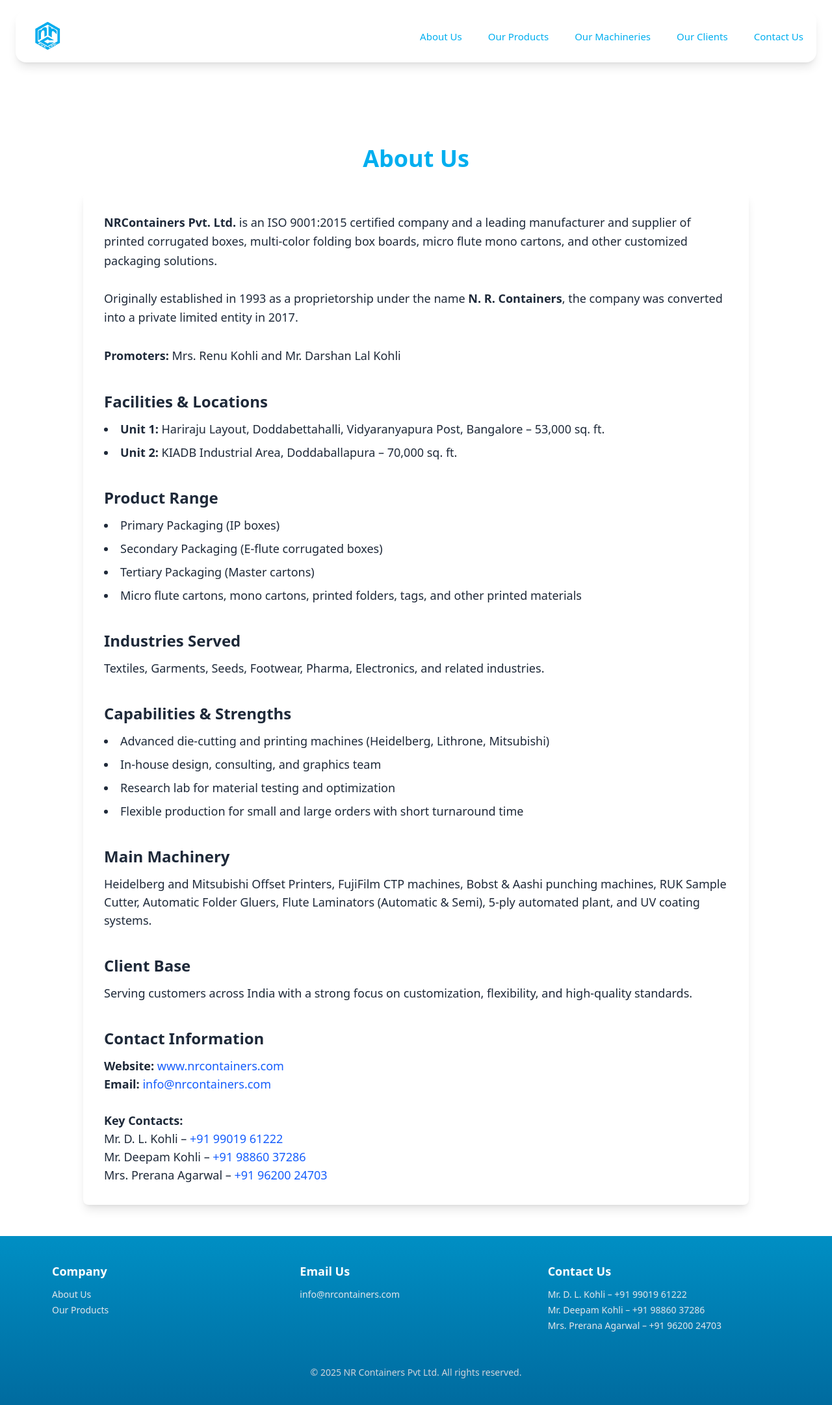
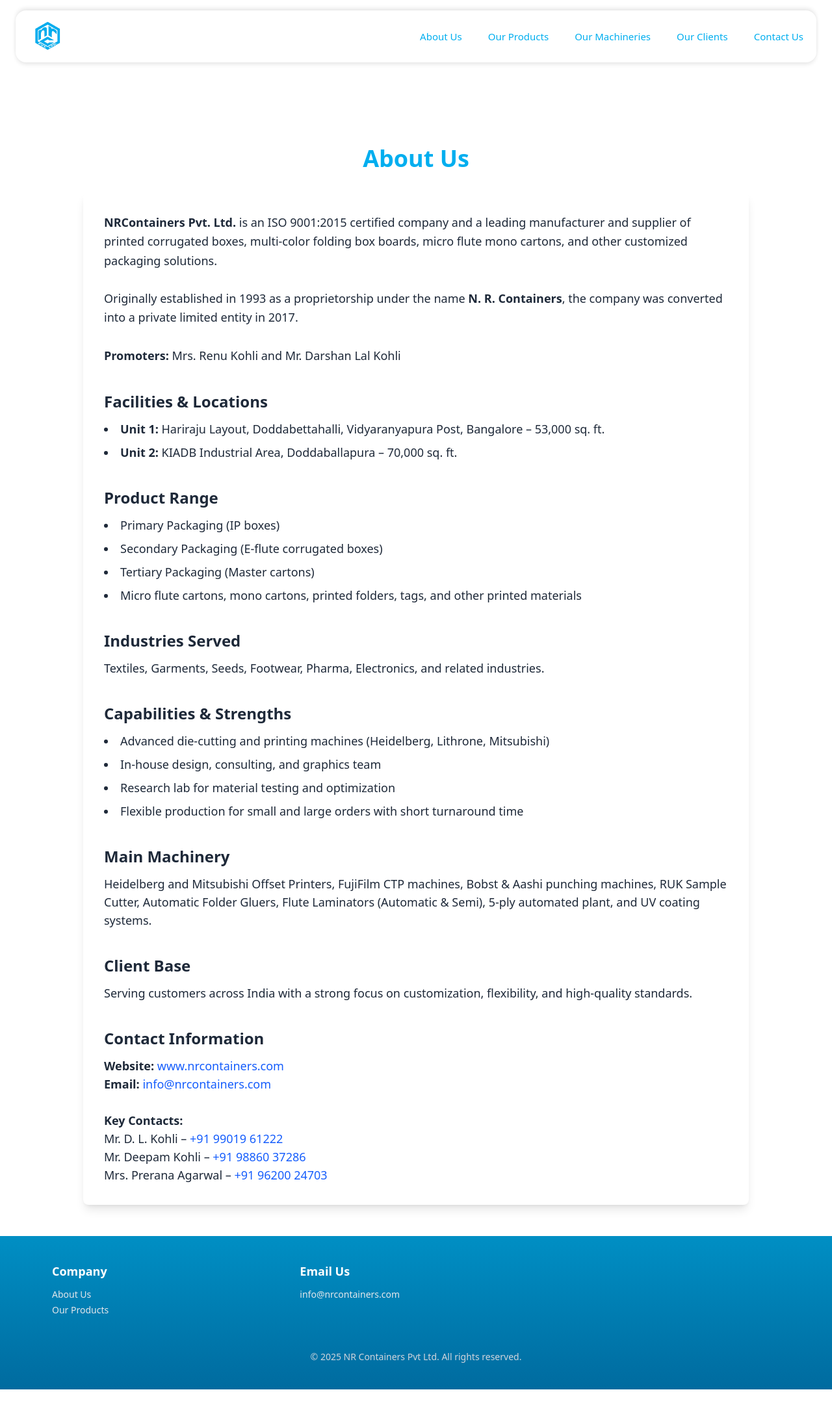
Before and after one commit to SHANKHHHH/NRC_STATIC, a React (Vite) app in the folder NRC/: page /companydetails in a window 1280 px wide. Shown: the whole page at 65% size. After the commit the page ends 2138 px from the top, so only its background shows below. Built offline with nearby package versions, Linux system fonts and the light colour scheme.

Commit message:
fixed footer

```diff
--- a/NRC/src/components/Footer/Footer.tsx
+++ b/NRC/src/components/Footer/Footer.tsx
@@ -25,14 +25,14 @@
     title: "Email Us",
     links: [{ name: "info@nrcontainers.com", path: "mailto:info@nrcontainers.com" }],
   },
-  {
-    title: "Contact Us",
-    links: [
-        { name: "Mr. D. L. Kohli – +91 99019 61222", path: "tel:+919901961222" },
-        { name: "Mr. Deepam Kohli – +91 98860 37286", path: "tel:+919886037286" },
-        { name: "Mrs. Prerana Agarwal – +91 96200 24703", path: "tel:+919620024703" },
-    ],
-  },
+  // {
+  //   title: "Contact Us",
+  //   links: [
+  //       { name: "Mr. D. L. Kohli – +91 99019 61222", path: "tel:+919901961222" },
+  //       { name: "Mr. Deepam Kohli – +91 98860 37286", path: "tel:+919886037286" },
+  //       { name: "Mrs. Prerana Agarwal – +91 96200 24703", path: "tel:+919620024703" },
+  //   ],
+  // },
 ];
 
 const Footer = () => {
--- a/NRC/src/components/Header/Header.tsx
+++ b/NRC/src/components/Header/Header.tsx
@@ -55,7 +55,13 @@
   ];
 
   return (
-    <header className="relative bg-white h-20 rounded-2xl shadow-lg mx-3 md:mx-6 mt-4 px-5 z-50">
+    <header
+      className="relative bg-white h-20 rounded-2xl shadow-lg mx-3 md:mx-6 mt-4 px-5 z-50"
+      style={{
+        boxShadow:
+          "0 -4px 6px -1px rgba(0, 0, 0, 0.1), 0 4px 6px -1px rgba(0, 0, 0, 0.1)",
+      }}
+    >
       <nav className="max-w-7xl mx-auto h-full flex items-center justify-between">
         {/* Logo */}
         <a href="/" className="flex items-center h-full">
@@ -88,12 +94,24 @@
           aria-label={isMenuOpen ? "Close menu" : "Open menu"}
         >
           {isMenuOpen ? (
-            <svg className="w-6 h-6" fill="none" stroke="currentColor" strokeWidth="2" viewBox="0 0 24 24">
+            <svg
+              className="w-6 h-6"
+              fill="none"
+              stroke="currentColor"
+              strokeWidth="2"
+              viewBox="0 0 24 24"
+            >
               <line x1="18" y1="6" x2="6" y2="18" />
               <line x1="6" y1="6" x2="18" y2="18" />
             </svg>
           ) : (
-            <svg className="w-6 h-6" fill="none" stroke="currentColor" strokeWidth="2" viewBox="0 0 24 24">
+            <svg
+              className="w-6 h-6"
+              fill="none"
+              stroke="currentColor"
+              strokeWidth="2"
+              viewBox="0 0 24 24"
+            >
               <line x1="3" y1="6" x2="21" y2="6" />
               <line x1="3" y1="12" x2="21" y2="12" />
               <line x1="3" y1="18" x2="21" y2="18" />
```
